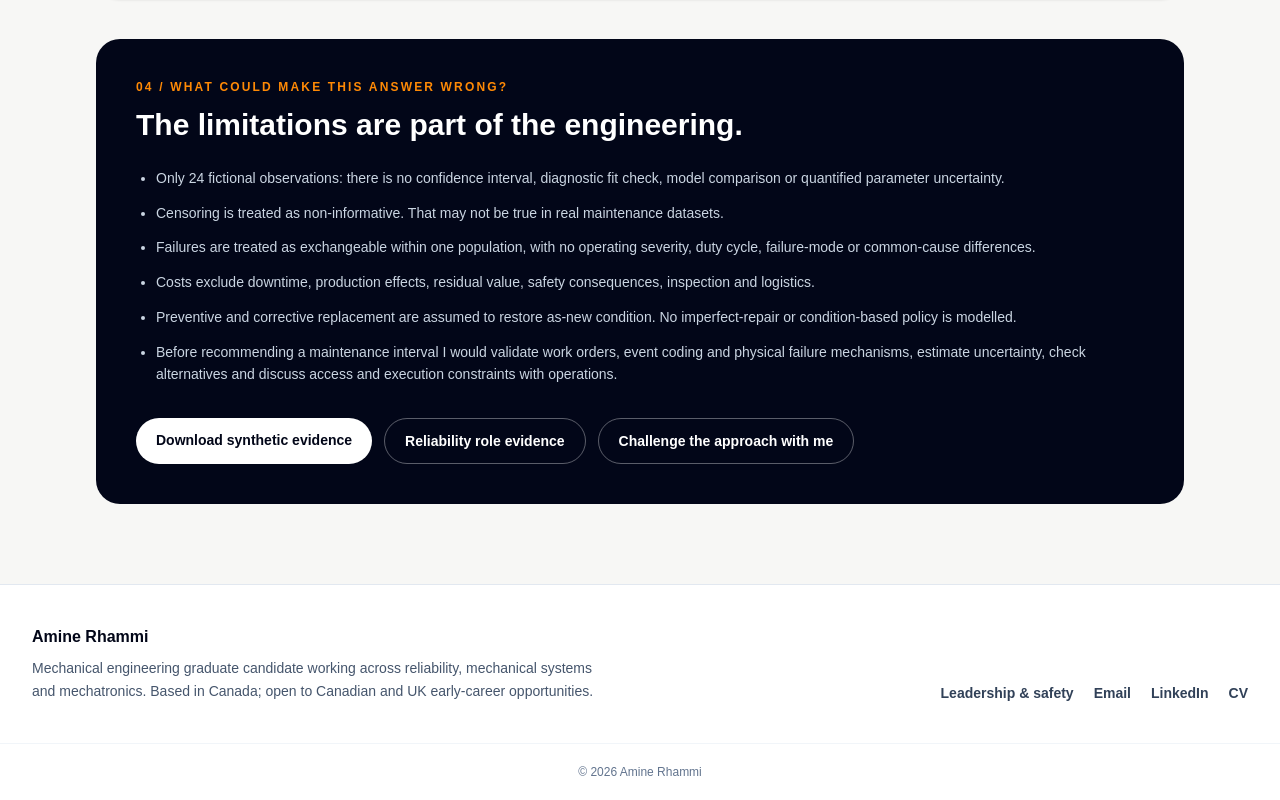
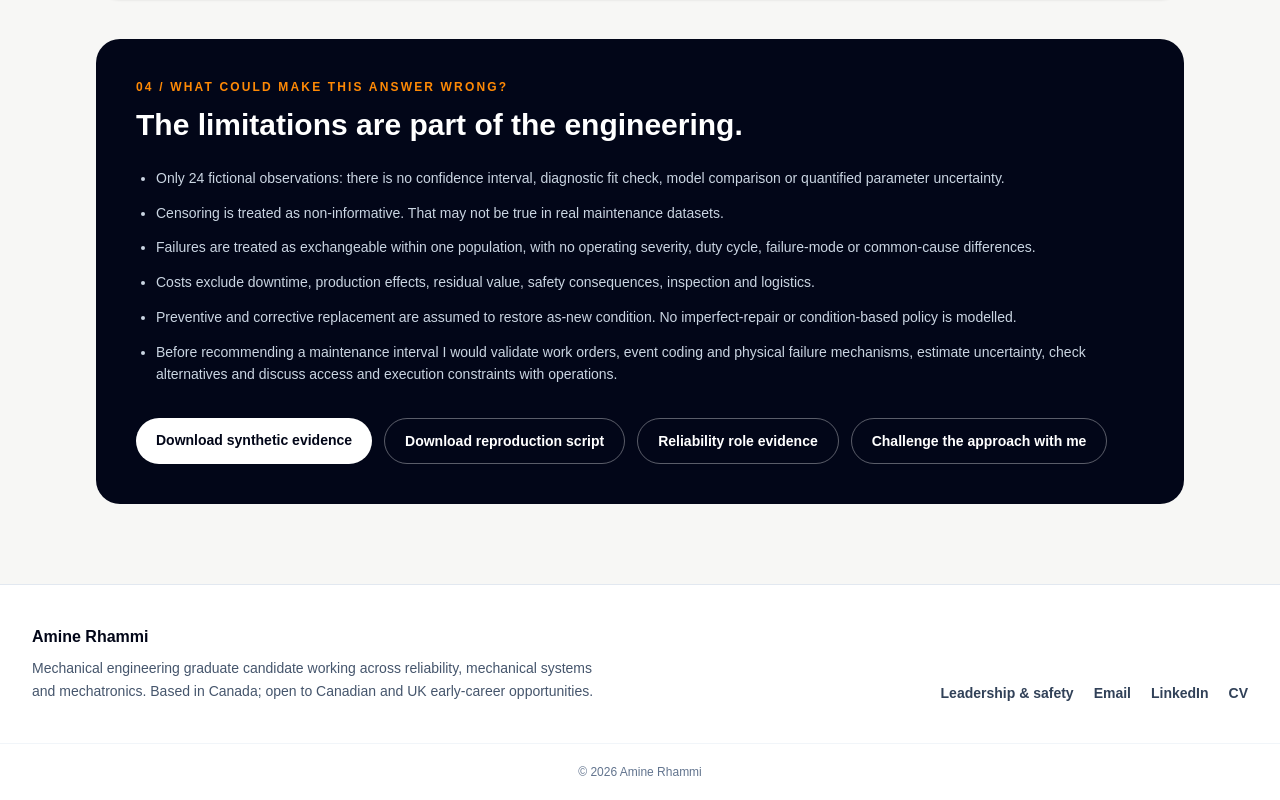
Before and after one commit to rhammi/amine-portfolio, a Next.js app: page /lab/reliability in a window 1280 px wide. Shown: the part 2850-3650 px from the top of the page. Built offline with nearby package versions, Linux system fonts and the light colour scheme.

Commit message:
Provide reproducible Python method alongside synthetic CSV

```diff
--- a/components/ui/ReliabilityLab.tsx
+++ b/components/ui/ReliabilityLab.tsx
@@ -203,6 +203,7 @@ export default function ReliabilityLab() {
       </ul>
       <div className="mt-8 flex flex-wrap gap-3">
         <a href="/lab/synthetic-component-history.csv" download className="rounded-full bg-white px-5 py-3 text-sm font-extrabold text-slate-950 hover:bg-slate-100">Download synthetic evidence</a>
+        <a href="/lab/reproduce-weibull.py" download className="rounded-full border border-white/35 px-5 py-3 text-sm font-bold text-white hover:bg-white/10">Download reproduction script</a>
         <Link href="/for/reliability" className="rounded-full border border-white/35 px-5 py-3 text-sm font-bold text-white hover:bg-white/10">Reliability role evidence</Link>
         <Link href="/about#contact" className="rounded-full border border-white/35 px-5 py-3 text-sm font-bold text-white hover:bg-white/10">Challenge the approach with me</Link>
       </div>
```
